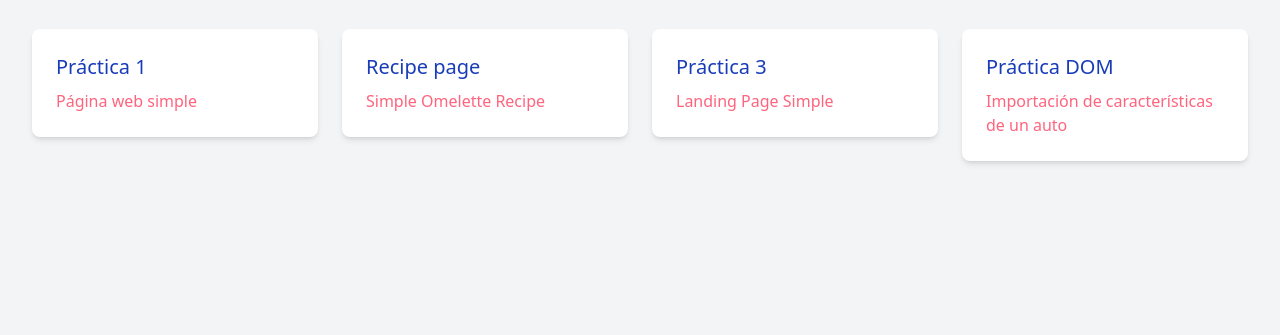
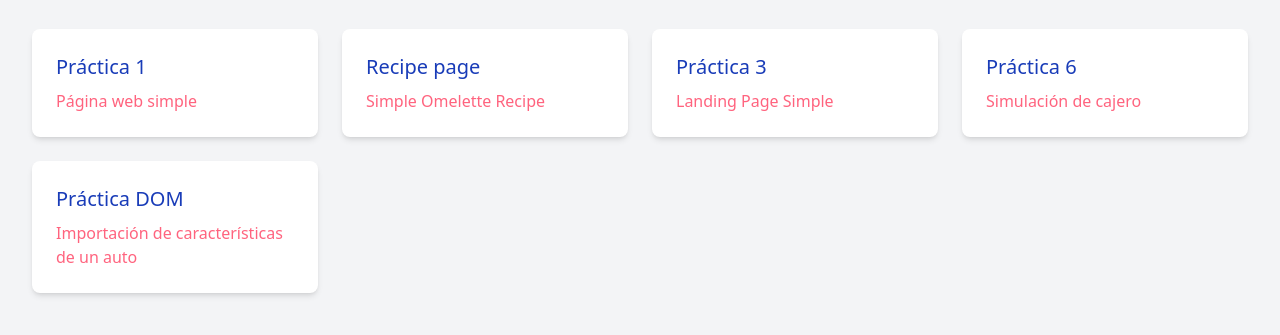
Before and after one commit to d3vlz/funval-n1, a website: page index.html in a window 1280 px wide. Shown: the part 189-524 px from the top of the page. Drawn offline with Linux system fonts and the light colour scheme.

Commit message:
Add link for Práctica 6 - Simulación de cajero to index.html

```diff
--- a/index.html
+++ b/index.html
@@ -55,6 +55,16 @@
                 </div>
             </a>
 
+            <!-- PRACTICA 6 - CUENTA BANCARIA -->
+            <a href="./cuenta-bancaria/cuentaBancaria.html" class="block" target="_blank">
+                <div class="bg-white rounded-lg shadow-md hover:shadow-xl transition-shadow duration-300">
+                    <div class="p-6">
+                        <h3 class="text-xl mb-2 text-blue-800">Práctica 6</h3>
+                        <p class="text-rose-400">Simulación de cajero</p>
+                    </div>
+                </div>
+            </a>
+
             <!-- PRACTICA DOM: CARACTERISTICAS DE AUTO -->
             <a href="./dom/index.html" class="block" target="_blank">
                 <div class="bg-white rounded-lg shadow-md hover:shadow-xl transition-shadow duration-300">
```
